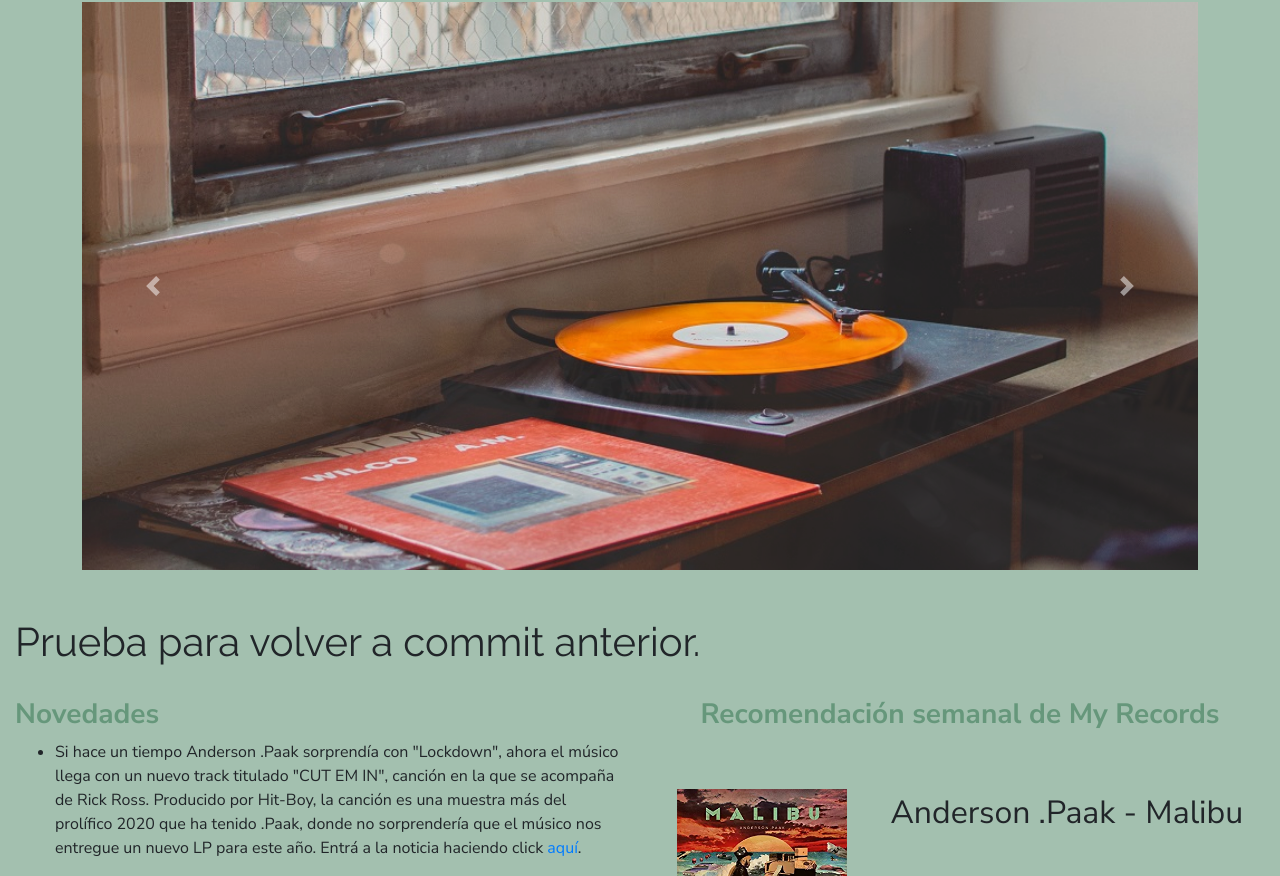
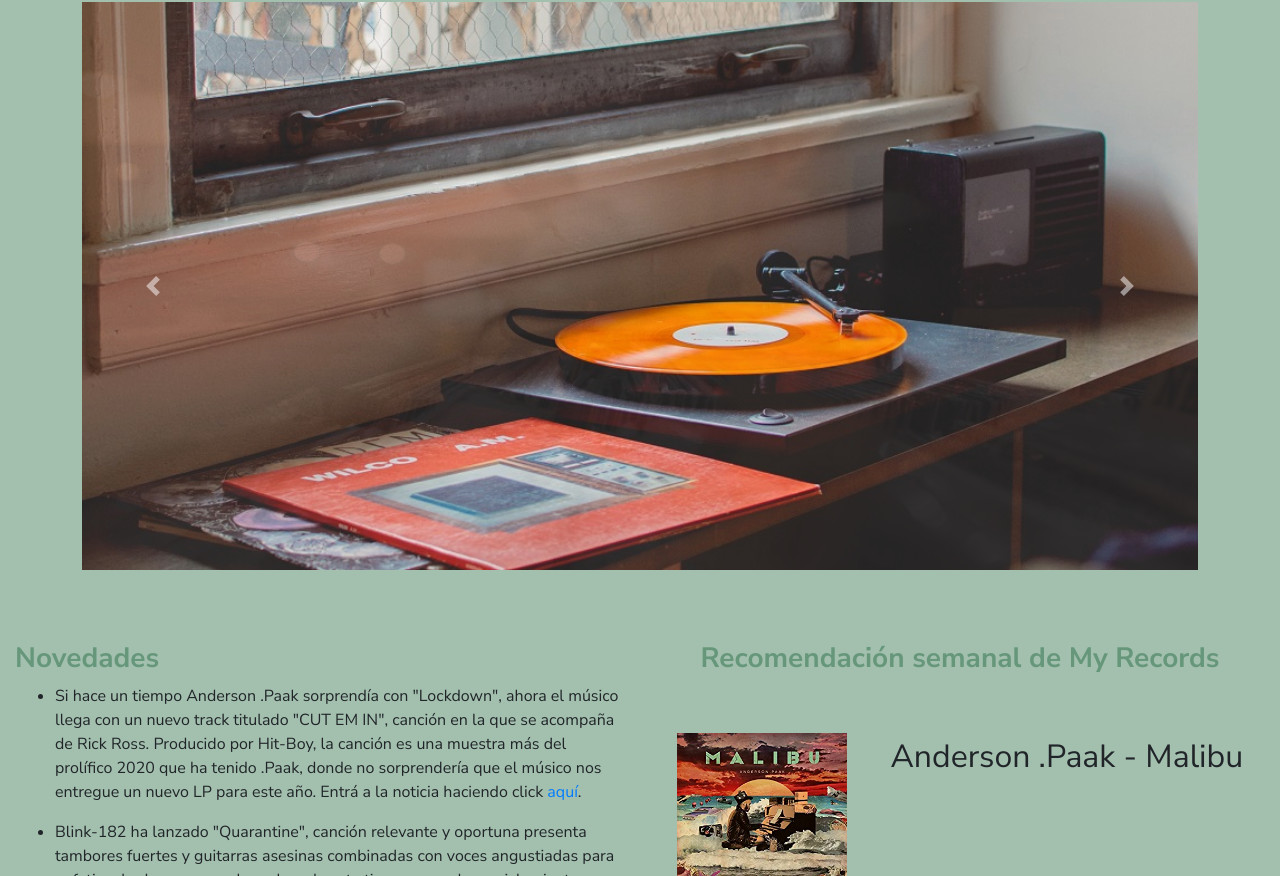
Before and after one commit to nicolastorres7/my_records, a website: page index.html in a window 1280 px wide. Shown: the part 224-1100 px from the top of the page. Drawn offline with Linux system fonts and the light colour scheme.

Commit message:
Eliminar Prueba

```diff
--- a/index.html
+++ b/index.html
@@ -62,7 +62,6 @@
 	</div>
 <br>
 <br>
-<h1>Prueba para volver a commit anterior.</h1>
 <br>
 	<section class="row seccionInferior">
 		<article class="articuloNovedades container col-md-6">
```
